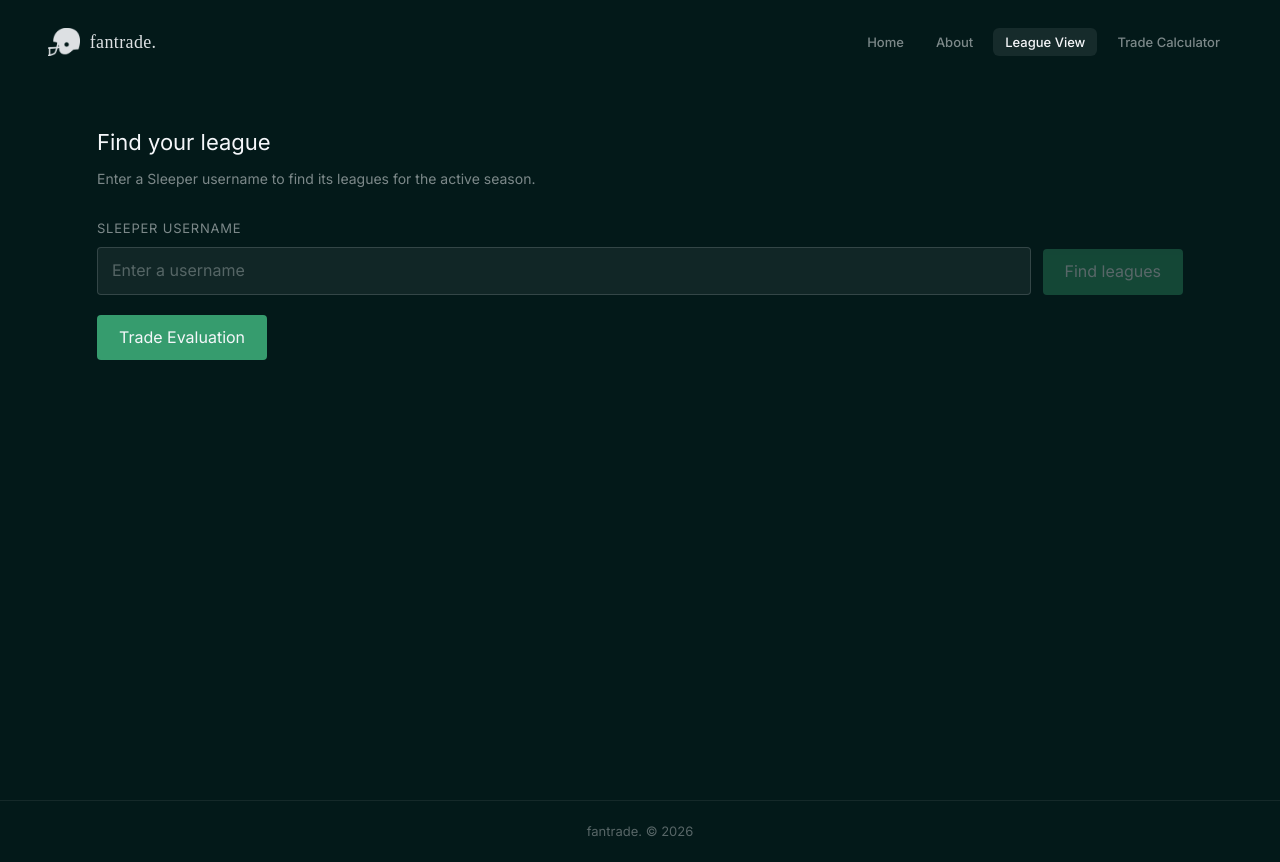
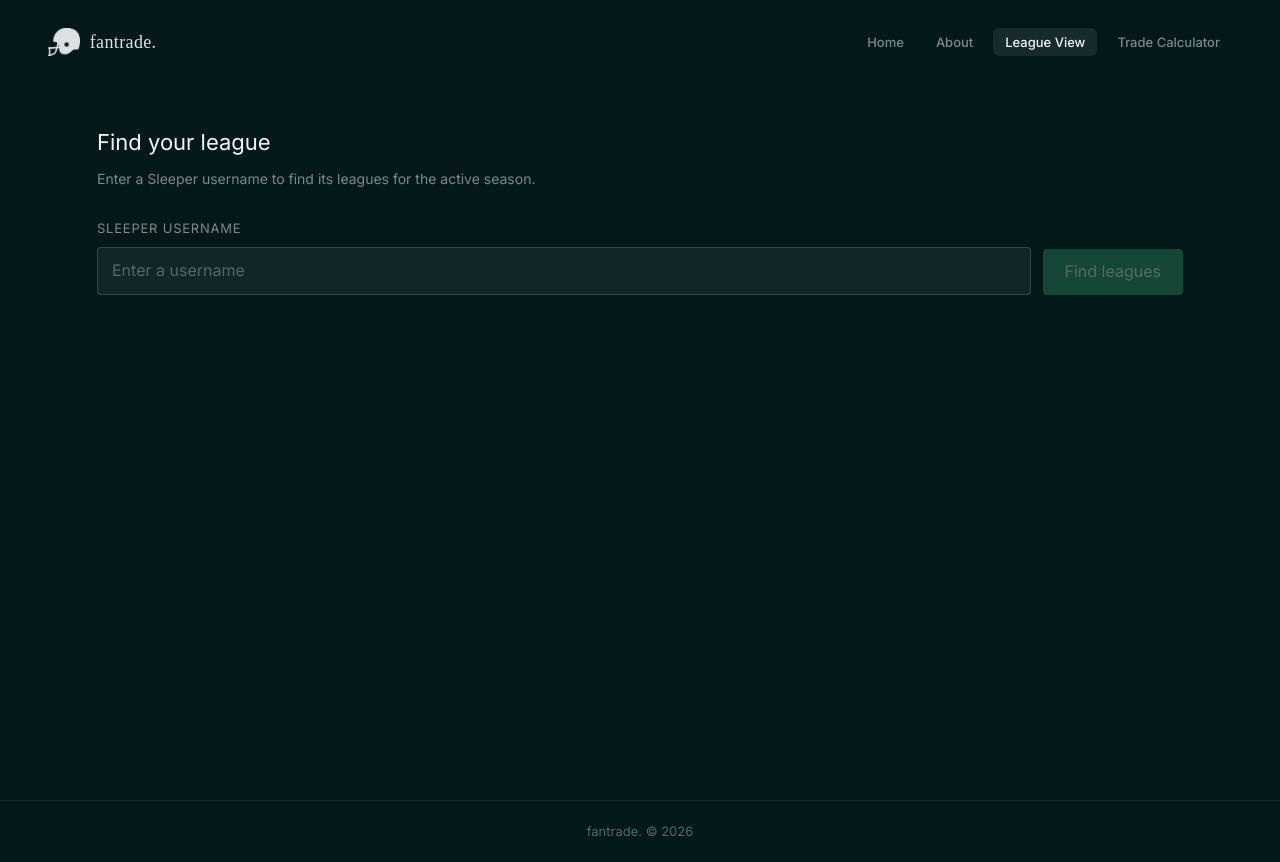
Before and after one commit to cis3296-f26/FanTrade, a React (Vite) app in the folder frontend/: page /search in a window 1280 px wide. Built offline with nearby package versions, Linux system fonts and the light colour scheme.

Commit message:
Removed trade evaluation button from league view

```diff
--- a/frontend/src/components/pages/LeaguePage.jsx
+++ b/frontend/src/components/pages/LeaguePage.jsx
@@ -1,12 +1,9 @@
-import { useState } from "react";
 import Navbar from "../layout/Navbar";
 import LeagueSearch from "../league/LeagueSearch";
-import TradeEvaluation from "../league/TradeEvaluation";
 import useScrollReveal from "../../hooks/useScrollReveal";
 import "./LeaguePage.css";
 
 export default function LeaguePage() {
-  const [showTradeEvaluation, setShowTradeEvaluation] = useState(false);
   useScrollReveal();
 
   return (
@@ -14,17 +11,6 @@ export default function LeaguePage() {
       <Navbar />
       <main className="search-app reveal">
         <LeagueSearch />
-        <button
-          type="button"
-          onClick={() => setShowTradeEvaluation((current) => !current)}
-          aria-expanded={showTradeEvaluation}
-          aria-controls="trade-evaluation"
-        >
-          {showTradeEvaluation ? "Close Trade Evaluation" : "Trade Evaluation"}
-        </button>
-        <div id="trade-evaluation" hidden={!showTradeEvaluation}>
-          <TradeEvaluation />
-        </div>
       </main>
     </div>
   );
```
